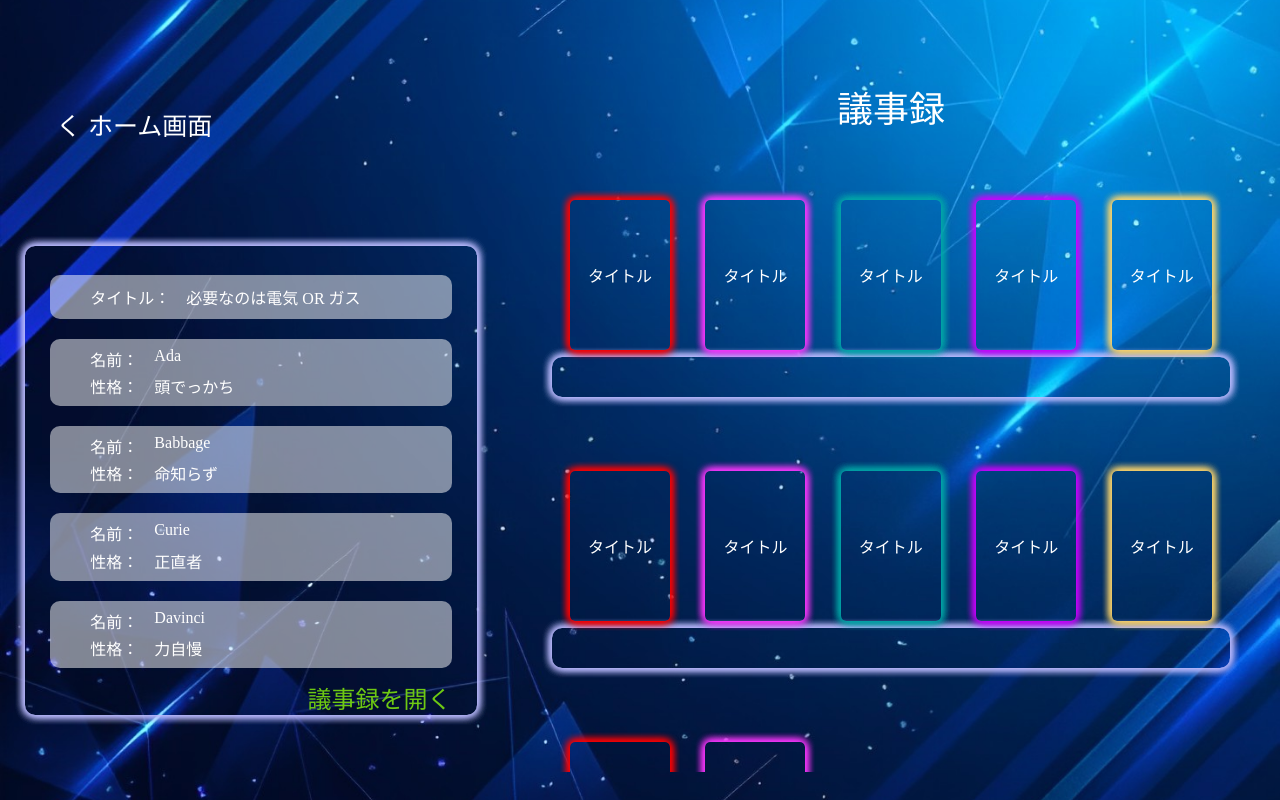
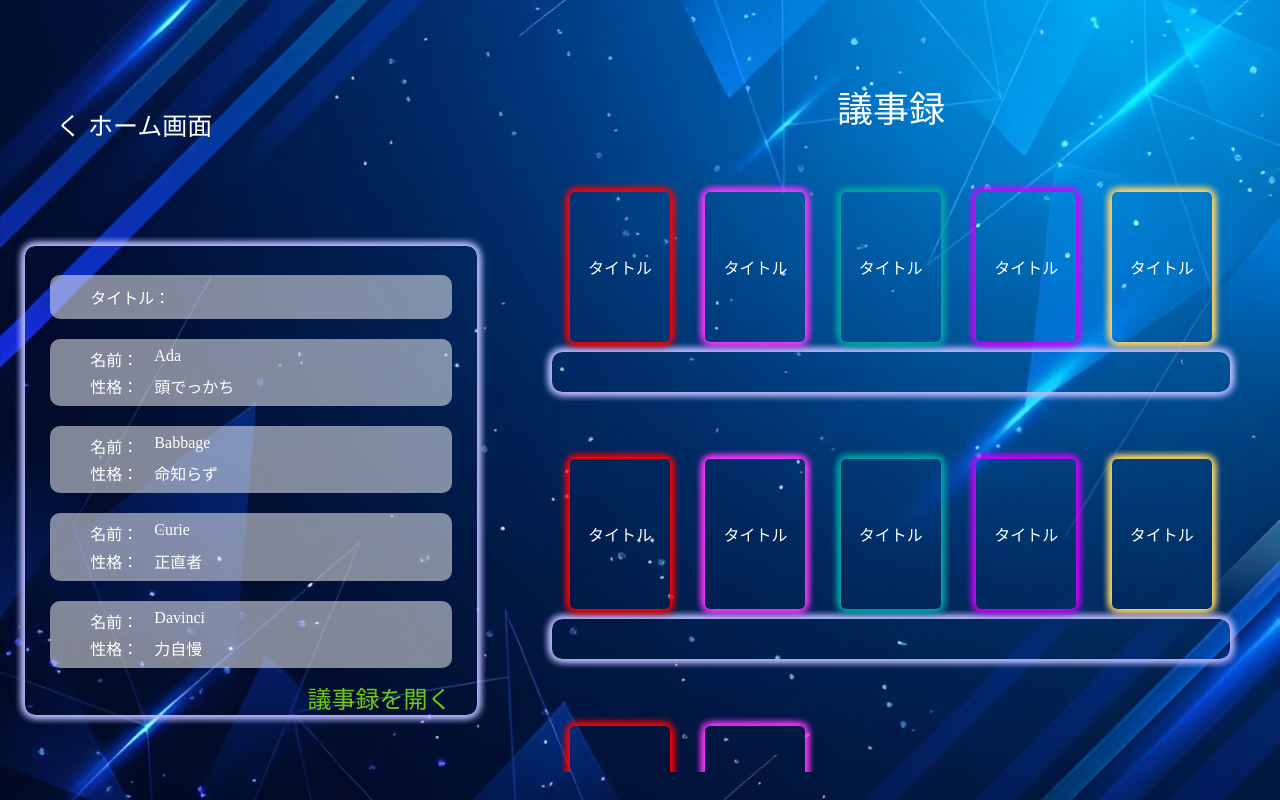
Before and after one commit to ten-pro/GiikuCAMPvol4, a Next.js app in the folder frontend/: page /record in a window 1280 px wide. Built offline with nearby package versions, Linux system fonts and the light colour scheme; no server answers.

Commit message:
議事録211006
Bookコンポーネントを押下した際に、コンテンツにタイトル表示

```diff
--- a/frontend/src/components/Record/RecordLeft.tsx
+++ b/frontend/src/components/Record/RecordLeft.tsx
@@ -3,8 +3,10 @@ import LeftContnts from '@/components/Record/RecordLeftContents'
 import { Inter } from 'next/font/google'
 
 const inter = Inter({ subsets: ['latin'] })
-
-function Home() {
+interface homeProps {
+    title: string;
+}
+function RecordLeft({ title }:homeProps) {
 return (
 <>
     <div className={Styles.left}>
@@ -15,7 +17,7 @@ return (
             <div className={Styles.leftBottomm}>
                 <div className={Styles.title}>
                     <div className={Styles.titleText}>タイトル：</div>
-                    <div className={Styles.titleVar}>必要なのは電気 OR ガス</div>
+                    <div className={Styles.titleVar}>{ title }</div>
                 </div>
                 <LeftContnts name='Ada' position='頭でっかち' />
                 <LeftContnts name='Babbage' position='命知らず' />
@@ -32,4 +34,4 @@ return (
 )
 }
 
-export default Home
+export default RecordLeft
--- a/frontend/src/components/Record/RecordRight.tsx
+++ b/frontend/src/components/Record/RecordRight.tsx
@@ -7,10 +7,15 @@ const inter = Inter({ subsets: ['latin'] })
 
 interface RightProps {
     books: number;
+    bookNumber:(bookIndex: number) => void;
 }
-function RecordRight({ books }: RightProps) {
+function RecordRight({ books, bookNumber }: RightProps) {
     const colors = ['#ff0000', '#FB37FF', '#00A8A8', '#CC00FF', '#FFD56A'];
-    // const totalBooks = 16;
+
+    const handleClick = (bookIndex: number) => {
+        bookNumber(bookIndex);
+        console.log(bookIndex);
+    };
 
     return (
         <div className={Styles.right}>
@@ -23,7 +28,11 @@ function RecordRight({ books }: RightProps) {
                         <div className={Styles.bookTop}>
                             {[...Array(5)].map((_, j) => {
                                 const bookIndex = i * 5 + j;
-                                return <Book key={j} color={bookIndex < books ? colors[bookIndex % colors.length] : 'transparent'} isVisible={bookIndex < books} />
+                                return (
+                                    <div key={j} onClick={() => handleClick(bookIndex)}>
+                                        <Book color={bookIndex < books ? colors[bookIndex % colors.length] : 'transparent'} isVisible={bookIndex < books} />
+                                    </div>
+                                );
                             })}
                         </div>
                         <div className={Styles.bookBottom}>
--- a/frontend/src/pages/record.tsx
+++ b/frontend/src/pages/record.tsx
@@ -8,6 +8,8 @@ const inter = Inter({ subsets: ['latin'] })
 
 function record() {
     const [books, setBooks] = useState(0);
+    const [bookIndex, setBookIndex] = useState<number>(0);
+    const [titleText, setTitleText] = useState('');
     const get_record = async () => {
         try {
             const res = await axios.post(
@@ -23,7 +25,7 @@ function record() {
                 }
             );
             console.log(res.data);
-            console.log(res.data.length);
+            setTitleText(res.data[bookIndex].title);
             setBooks(res.data.length)
         } catch(error) {
             console.log(error);
@@ -32,12 +34,18 @@ function record() {
 
     useEffect(() => {
         get_record();
-    }, []);
+    }, [bookIndex]);
+
+    const bookClick = (bookIndex: number) => {
+        setBookIndex(bookIndex);
+        // console.log(`Book index ${bookIndex} selected.`);
+        console.log(titleText);
+    };
 return (
 <>
     <div className={Styles.record}>
-        <Left />
-        <Right books={12}/>
+        <Left title={titleText}/>
+        <Right books={12} bookNumber={bookClick}/>
         {/* <Right books={books}/> */}
     </div>
 </>
--- a/frontend/src/styles/Record/Record.module.scss
+++ b/frontend/src/styles/Record/Record.module.scss
@@ -131,7 +131,7 @@
             height: 100%;
             margin: 0 auto;
             // border: 2px solid yellow;
-            margin-top: 9%;
+            margin-top: 8%;
             .bookTop {
                 display: flex;
                 justify-content: space-around;
@@ -143,7 +143,7 @@
                     display: flex;
                     flex-direction: column;
                     justify-content: center;
-                    margin-bottom: 1%;
+                    margin-bottom: 10%;
                     .bookTitle {
                         color: #ffffff;
                         text-align: center;
```
